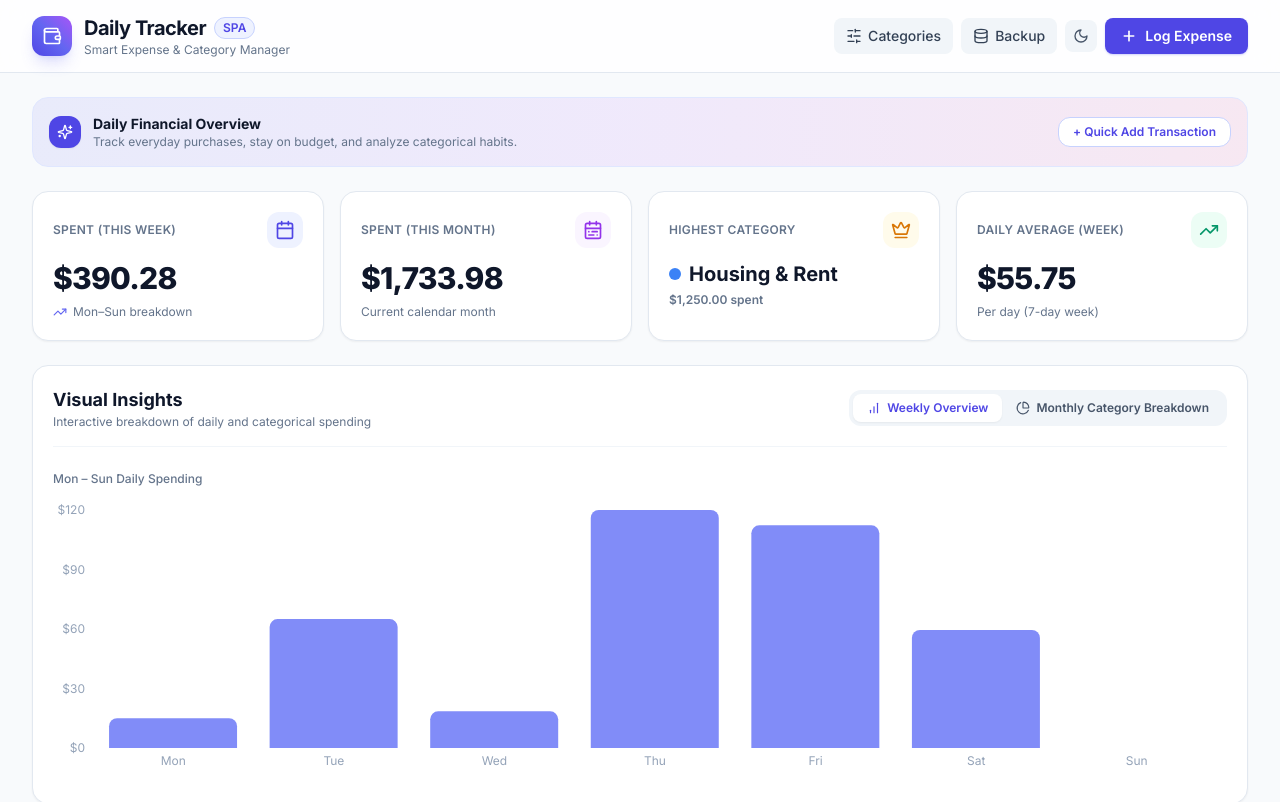
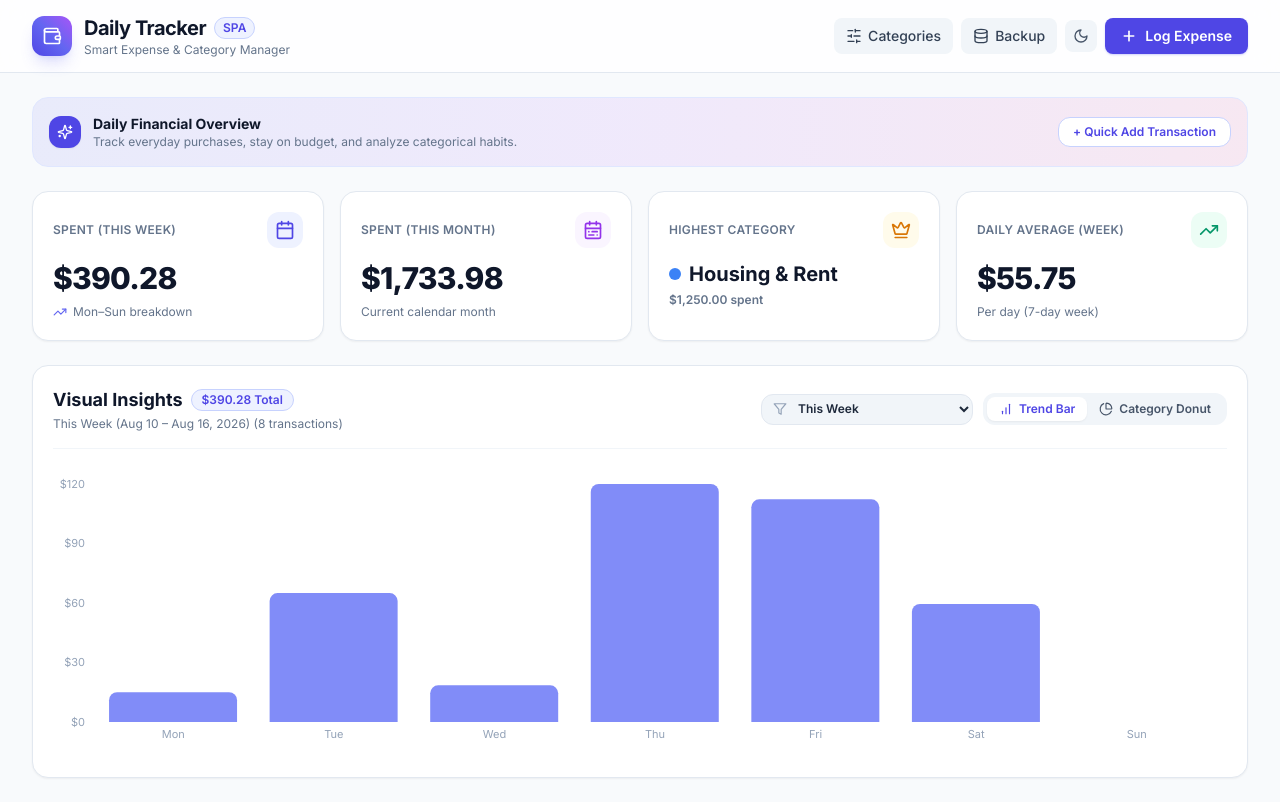
Before and after one commit to beez24/daily_expense_tracker, a Next.js app: page / in a window 1280 px wide. Shown: the top 802 px of the page. Built offline with nearby package versions, Linux system fonts and the light colour scheme.

Commit message:
Add dynamic time period filter to Visual Insights section

```diff
--- a/app/page.tsx
+++ b/app/page.tsx
@@ -15,6 +15,7 @@ import { Heart, ShieldCheck, Sparkles } from "lucide-react";
 export default function TrackerPage() {
   const {
     isLoaded,
+    expenses,
     categories,
     filter,
     setFilter,
@@ -105,10 +106,10 @@ export default function TrackerPage() {
         {/* 1. Summary Metrics Cards */}
         <MetricCards metrics={metrics} />
 
-        {/* 2. Visualizations Section (Weekly Bar Chart & Monthly Donut Chart) */}
+        {/* 2. Visualizations Section with Time Period Filters */}
         <Visualizations
-          weeklyData={weeklyChartData}
-          monthlyData={monthlyCategoryChartData}
+          expenses={expenses}
+          categories={categories}
         />
 
         {/* 3. Transaction Expense List */}
--- a/components/Visualizations.tsx
+++ b/components/Visualizations.tsx
@@ -1,10 +1,10 @@
 "use client";
 
-import React, { useState } from "react";
-import { DaySpending, CategorySpending } from "@/types/expense";
+import React, { useState, useMemo } from "react";
+import { Expense, Category, CategorySpending } from "@/types/expense";
 import { formatCurrency } from "@/lib/utils";
 import { CategoryIcon } from "./CategoryIcon";
-import { BarChart as BarChartIcon, PieChart as PieChartIcon, Info } from "lucide-react";
+import { BarChart as BarChartIcon, PieChart as PieChartIcon, Calendar, Info, Filter } from "lucide-react";
 import {
   BarChart,
   Bar,
@@ -17,26 +17,240 @@ import {
   Pie,
   Sector,
 } from "recharts";
+import {
+  startOfWeek,
+  endOfWeek,
+  startOfMonth,
+  endOfMonth,
+  subWeeks,
+  subMonths,
+  subDays,
+  format,
+  parseISO,
+  isWithinInterval,
+  eachDayOfInterval,
+  isSameDay,
+} from "date-fns";
+
+export type TimePeriodOption =
+  | "this-week"
+  | "last-week"
+  | "this-month"
+  | "last-month"
+  | "last-30-days"
+  | "last-90-days"
+  | "all-time"
+  | "custom";
 
 interface VisualizationsProps {
-  weeklyData: DaySpending[];
-  monthlyData: CategorySpending[];
+  expenses: Expense[];
+  categories: Category[];
 }
 
 export const Visualizations: React.FC<VisualizationsProps> = ({
-  weeklyData,
-  monthlyData,
+  expenses,
+  categories,
 }) => {
-  const [activeTab, setActiveTab] = useState<"weekly" | "monthly">("weekly");
+  const [activeTab, setActiveTab] = useState<"bar" | "donut">("bar");
+  const [timePeriod, setTimePeriod] = useState<TimePeriodOption>("this-week");
+  const [customStartDate, setCustomStartDate] = useState<string>("");
+  const [customEndDate, setCustomEndDate] = useState<string>("");
   const [activeIndex, setActiveIndex] = useState<number>(0);
 
-  const totalMonthlySpending = monthlyData.reduce((acc, curr) => acc + curr.amount, 0);
+  // Reference date (defaults to Aug 15, 2026 or today)
+  const refDate = useMemo(() => new Date("2026-08-15"), []);
+
+  // Compute active date interval based on timePeriod
+  const { start, end, label } = useMemo(() => {
+    let s: Date;
+    let e: Date;
+    let l: string;
+
+    switch (timePeriod) {
+      case "this-week":
+        s = startOfWeek(refDate, { weekStartsOn: 1 });
+        e = endOfWeek(refDate, { weekStartsOn: 1 });
+        l = `This Week (${format(s, "MMM d")} – ${format(e, "MMM d, yyyy")})`;
+        break;
+
+      case "last-week": {
+        const prevWeekRef = subWeeks(refDate, 1);
+        s = startOfWeek(prevWeekRef, { weekStartsOn: 1 });
+        e = endOfWeek(prevWeekRef, { weekStartsOn: 1 });
+        l = `Last Week (${format(s, "MMM d")} – ${format(e, "MMM d, yyyy")})`;
+        break;
+      }
+
+      case "this-month":
+        s = startOfMonth(refDate);
+        e = endOfMonth(refDate);
+        l = `This Month (${format(s, "MMMM yyyy")})`;
+        break;
+
+      case "last-month": {
+        const prevMonthRef = subMonths(refDate, 1);
+        s = startOfMonth(prevMonthRef);
+        e = endOfMonth(prevMonthRef);
+        l = `Last Month (${format(s, "MMMM yyyy")})`;
+        break;
+      }
+
+      case "last-30-days":
+        s = subDays(refDate, 29);
+        e = refDate;
+        l = `Last 30 Days (${format(s, "MMM d")} – ${format(e, "MMM d, yyyy")})`;
+        break;
+
+      case "last-90-days":
+        s = subDays(refDate, 89);
+        e = refDate;
+        l = `Last 90 Days (${format(s, "MMM d")} – ${format(e, "MMM d, yyyy")})`;
+        break;
+
+      case "all-time":
+        if (expenses.length > 0) {
+          const dates = expenses.map((x) => parseISO(x.date)).sort((a, b) => a.getTime() - b.getTime());
+          s = dates[0];
+          e = dates[dates.length - 1];
+        } else {
+          s = startOfMonth(refDate);
+          e = endOfMonth(refDate);
+        }
+        l = `All Time (${format(s, "MMM d, yyyy")} – ${format(e, "MMM d, yyyy")})`;
+        break;
+
+      case "custom":
+        if (customStartDate && customEndDate) {
+          s = parseISO(customStartDate);
+          e = parseISO(customEndDate);
+          l = `Custom (${format(s, "MMM d, yyyy")} – ${format(e, "MMM d, yyyy")})`;
+        } else if (customStartDate) {
+          s = parseISO(customStartDate);
+          e = refDate;
+          l = `From ${format(s, "MMM d, yyyy")}`;
+        } else {
+          s = startOfWeek(refDate, { weekStartsOn: 1 });
+          e = endOfWeek(refDate, { weekStartsOn: 1 });
+          l = "Custom Range";
+        }
+        break;
+
+      default:
+        s = startOfWeek(refDate, { weekStartsOn: 1 });
+        e = endOfWeek(refDate, { weekStartsOn: 1 });
+        l = "This Week";
+    }
+
+    return { start: s, end: e, label: l };
+  }, [timePeriod, customStartDate, customEndDate, refDate, expenses]);
+
+  // Filter expenses strictly within selected date range
+  const filteredExpenses = useMemo(() => {
+    return expenses.filter((exp) => {
+      try {
+        const expDate = parseISO(exp.date);
+        return isWithinInterval(expDate, { start, end });
+      } catch (err) {
+        return false;
+      }
+    });
+  }, [expenses, start, end]);
+
+  const totalPeriodSpending = useMemo(() => {
+    return filteredExpenses.reduce((sum, item) => sum + item.amount, 0);
+  }, [filteredExpenses]);
+
+  // Bar Chart Data (daily points across selected interval)
+  const barChartData = useMemo(() => {
+    try {
+      const days = eachDayOfInterval({ start, end });
+      const today = new Date();
+
+      // If period is <= 31 days, show daily bars
+      if (days.length <= 31) {
+        return days.map((dayDate) => {
+          const dateStr = format(dayDate, "yyyy-MM-dd");
+          const dayName = format(dayDate, "EEE");
+          const fullDateLabel = format(dayDate, "MMM d, yyyy");
+
+          const amount = filteredExpenses
+            .filter((exp) => exp.date === dateStr)
+            .reduce((sum, item) => sum + item.amount, 0);
+
+          return {
+            day: days.length <= 7 ? dayName : format(dayDate, "d MMM"),
+            dateStr,
+            fullDateLabel,
+            amount,
+            isToday: isSameDay(dayDate, today),
+          };
+        });
+      }
+
+      // If period is > 31 days, aggregate by date
+      const dateMap: Record<string, { fullDateLabel: string; amount: number }> = {};
+      filteredExpenses.forEach((exp) => {
+        if (!dateMap[exp.date]) {
+          dateMap[exp.date] = {
+            fullDateLabel: format(parseISO(exp.date), "MMM d, yyyy"),
+            amount: 0,
+          };
+        }
+        dateMap[exp.date].amount += exp.amount;
+      });
+
+      return Object.entries(dateMap)
+        .map(([dateStr, val]) => ({
+          day: format(parseISO(dateStr), "MMM d"),
+          dateStr,
+          fullDateLabel: val.fullDateLabel,
+          amount: val.amount,
+          isToday: isSameDay(parseISO(dateStr), today),
+        }))
+        .sort((a, b) => a.dateStr.localeCompare(b.dateStr));
+    } catch (err) {
+      return [];
+    }
+  }, [start, end, filteredExpenses]);
+
+  // Category Spending Breakdown (Donut Chart) for selected time period
+  const categoryChartData: CategorySpending[] = useMemo(() => {
+    const categoryTotals: Record<string, { amount: number; count: number }> = {};
+
+    filteredExpenses.forEach((exp) => {
+      if (!categoryTotals[exp.categoryId]) {
+        categoryTotals[exp.categoryId] = { amount: 0, count: 0 };
+      }
+      categoryTotals[exp.categoryId].amount += exp.amount;
+      categoryTotals[exp.categoryId].count += 1;
+    });
+
+    return Object.entries(categoryTotals)
+      .map(([catId, { amount, count }]) => {
+        const cat = categories.find((c) => c.id === catId) || {
+          id: catId,
+          name: "Uncategorized",
+          color: "#6B7280",
+          icon: "MoreHorizontal",
+        };
+        const percentage = totalPeriodSpending > 0 ? (amount / totalPeriodSpending) * 100 : 0;
+        return {
+          categoryId: catId,
+          name: cat.name,
+          amount,
+          color: cat.color,
+          icon: cat.icon,
+          percentage,
+          count,
+        };
+      })
+      .sort((a, b) => b.amount - a.amount);
+  }, [filteredExpenses, categories, totalPeriodSpending]);
 
   // Active shape for Donut Chart hover
   // eslint-disable-next-line @typescript-eslint/no-explicit-any
   const renderActiveShape = (props: any) => {
     const { cx, cy, innerRadius, outerRadius, startAngle, endAngle, fill } = props;
-
     return (
       <g>
         <Sector
@@ -53,77 +267,124 @@ export const Visualizations: React.FC<VisualizationsProps> = ({
   };
 
   return (
-    <div className="bg-white dark:bg-slate-900 border border-slate-200 dark:border-slate-800 rounded-2xl p-5 shadow-sm">
-      {/* Header & Tabs */}
-      <div className="flex flex-col sm:flex-row items-start sm:items-center justify-between gap-3 border-b border-slate-100 dark:border-slate-800/80 pb-4 mb-6">
+    <div className="bg-white dark:bg-slate-900 border border-slate-200 dark:border-slate-800 rounded-2xl p-5 shadow-sm space-y-5">
+      {/* Visual Insights Top Bar */}
+      <div className="flex flex-col lg:flex-row lg:items-center justify-between gap-4 border-b border-slate-100 dark:border-slate-800/80 pb-4">
         <div>
-          <h2 className="text-lg font-bold text-slate-900 dark:text-white flex items-center gap-2">
+          <div className="flex items-center gap-2">
+            <h2 className="text-lg font-bold text-slate-900 dark:text-white">
               Visual Insights
             </h2>
-          <p className="text-xs text-slate-500 dark:text-slate-400">
-            Interactive breakdown of daily and categorical spending
+            <span className="px-2.5 py-0.5 text-xs font-semibold rounded-full bg-indigo-50 dark:bg-indigo-950/60 text-indigo-600 dark:text-indigo-400 border border-indigo-200 dark:border-indigo-800/50">
+              {formatCurrency(totalPeriodSpending)} Total
+            </span>
+          </div>
+          <p className="text-xs text-slate-500 dark:text-slate-400 mt-0.5">
+            {label} ({filteredExpenses.length} transaction{filteredExpenses.length !== 1 ? "s" : ""})
           </p>
         </div>
 
-        {/* View Switcher */}
+        {/* Filters & View Controls */}
+        <div className="flex flex-wrap items-center gap-2.5">
+          {/* Time Period Dropdown */}
+          <div className="relative inline-flex items-center">
+            <Filter className="absolute left-3 top-1/2 -translate-y-1/2 h-3.5 w-3.5 text-slate-400 pointer-events-none" />
+            <select
+              value={timePeriod}
+              onChange={(e) => setTimePeriod(e.target.value as TimePeriodOption)}
+              className="pl-8 pr-8 py-1.5 text-xs font-semibold bg-slate-100 dark:bg-slate-800 border border-slate-200 dark:border-slate-700 rounded-xl text-slate-800 dark:text-slate-200 focus:outline-none focus:ring-2 focus:ring-indigo-500 cursor-pointer"
+            >
+              <option value="this-week">This Week</option>
+              <option value="last-week">Last Week</option>
+              <option value="this-month">This Month</option>
+              <option value="last-month">Last Month</option>
+              <option value="last-30-days">Last 30 Days</option>
+              <option value="last-90-days">Last 90 Days</option>
+              <option value="all-time">All Time</option>
+              <option value="custom">Custom Date Range...</option>
+            </select>
+          </div>
+
+          {/* Chart View Switcher */}
           <div className="inline-flex p-1 bg-slate-100 dark:bg-slate-800 rounded-xl">
             <button
-            onClick={() => setActiveTab("weekly")}
-            className={`inline-flex items-center gap-1.5 px-3.5 py-1.5 text-xs font-semibold rounded-lg transition-all ${
-              activeTab === "weekly"
+              onClick={() => setActiveTab("bar")}
+              className={`inline-flex items-center gap-1.5 px-3 py-1 text-xs font-semibold rounded-lg transition-all ${
+                activeTab === "bar"
                   ? "bg-white dark:bg-slate-900 text-indigo-600 dark:text-indigo-400 shadow-sm"
                   : "text-slate-600 dark:text-slate-400 hover:text-slate-900 dark:hover:text-white"
               }`}
             >
               <BarChartIcon className="h-3.5 w-3.5" />
-            <span>Weekly Overview</span>
+              <span>Trend Bar</span>
             </button>
             <button
-            onClick={() => setActiveTab("monthly")}
-            className={`inline-flex items-center gap-1.5 px-3.5 py-1.5 text-xs font-semibold rounded-lg transition-all ${
-              activeTab === "monthly"
+              onClick={() => setActiveTab("donut")}
+              className={`inline-flex items-center gap-1.5 px-3 py-1 text-xs font-semibold rounded-lg transition-all ${
+                activeTab === "donut"
                   ? "bg-white dark:bg-slate-900 text-indigo-600 dark:text-indigo-400 shadow-sm"
                   : "text-slate-600 dark:text-slate-400 hover:text-slate-900 dark:hover:text-white"
               }`}
             >
               <PieChartIcon className="h-3.5 w-3.5" />
-            <span>Monthly Category Breakdown</span>
+              <span>Category Donut</span>
             </button>
           </div>
         </div>
-
-      {/* Tab 1: Weekly Overview Bar Chart */}
-      {activeTab === "weekly" && (
-        <div>
-          <div className="flex items-center justify-between mb-2">
-            <span className="text-xs font-medium text-slate-500 dark:text-slate-400">
-              Mon – Sun Daily Spending
-            </span>
       </div>
 
+      {/* Custom Date Range Picker inputs when custom is selected */}
+      {timePeriod === "custom" && (
+        <div className="p-3 bg-slate-50 dark:bg-slate-800/60 rounded-xl border border-slate-200 dark:border-slate-700 flex flex-wrap items-center gap-3 animate-fade-in text-xs">
+          <div className="flex items-center gap-1.5">
+            <Calendar className="h-3.5 w-3.5 text-slate-400" />
+            <span className="font-semibold text-slate-700 dark:text-slate-300">From:</span>
+            <input
+              type="date"
+              value={customStartDate}
+              onChange={(e) => setCustomStartDate(e.target.value)}
+              className="px-2.5 py-1 bg-white dark:bg-slate-900 border border-slate-200 dark:border-slate-700 rounded-lg text-slate-900 dark:text-white"
+            />
+          </div>
+          <div className="flex items-center gap-1.5">
+            <span className="font-semibold text-slate-700 dark:text-slate-300">To:</span>
+            <input
+              type="date"
+              value={customEndDate}
+              onChange={(e) => setCustomEndDate(e.target.value)}
+              className="px-2.5 py-1 bg-white dark:bg-slate-900 border border-slate-200 dark:border-slate-700 rounded-lg text-slate-900 dark:text-white"
+            />
+          </div>
+        </div>
+      )}
+
+      {/* Tab 1: Bar Chart */}
+      {activeTab === "bar" && (
+        <div>
+          {barChartData.length > 0 ? (
             <div className="h-72 w-full">
               <ResponsiveContainer width="100%" height="100%">
-              <BarChart data={weeklyData} margin={{ top: 15, right: 10, left: -20, bottom: 5 }}>
+                <BarChart data={barChartData} margin={{ top: 15, right: 10, left: -20, bottom: 5 }}>
                   <XAxis
                     dataKey="day"
                     axisLine={false}
                     tickLine={false}
-                  tick={{ fill: "#94a3b8", fontSize: 12 }}
+                    tick={{ fill: "#94a3b8", fontSize: 11 }}
                   />
                   <YAxis
                     axisLine={false}
                     tickLine={false}
-                  tick={{ fill: "#94a3b8", fontSize: 12 }}
+                    tick={{ fill: "#94a3b8", fontSize: 11 }}
                     tickFormatter={(val) => `$${val}`}
                   />
                   <Tooltip
                     // eslint-disable-next-line @typescript-eslint/no-explicit-any
                     content={({ active, payload }: any) => {
                       if (active && payload && payload.length) {
-                      const item: DaySpending = payload[0].payload;
+                        const item = payload[0].payload;
                         return (
                           <div className="bg-slate-900 text-white p-3 rounded-xl shadow-xl text-xs border border-slate-700">
-                          <p className="font-semibold text-slate-300">{item.fullDateLabel} ({item.day})</p>
+                            <p className="font-semibold text-slate-300">{item.fullDateLabel}</p>
                             <p className="text-lg font-bold text-indigo-400 mt-0.5">
                               {formatCurrency(item.amount)}
                             </p>
@@ -139,7 +400,7 @@ export const Visualizations: React.FC<VisualizationsProps> = ({
                     }}
                   />
                   <Bar dataKey="amount" radius={[8, 8, 0, 0]}>
-                  {weeklyData.map((entry, index) => (
+                    {barChartData.map((entry, index) => (
                       <Cell
                         key={`cell-${index}`}
                         fill={entry.isToday ? "#6366f1" : "#818cf8"}
@@ -150,22 +411,27 @@ export const Visualizations: React.FC<VisualizationsProps> = ({
                 </BarChart>
               </ResponsiveContainer>
             </div>
+          ) : (
+            <div className="py-16 text-center text-slate-400 text-xs">
+              No transactions recorded during this time period.
+            </div>
+          )}
         </div>
       )}
 
-      {/* Tab 2: Monthly Category Donut Chart */}
-      {activeTab === "monthly" && (
+      {/* Tab 2: Category Donut Chart */}
+      {activeTab === "donut" && (
         <div className="grid grid-cols-1 md:grid-cols-12 gap-6 items-center">
           {/* Donut Chart Container */}
           <div className="md:col-span-6 h-72 flex items-center justify-center relative">
-            {monthlyData.length > 0 ? (
+            {categoryChartData.length > 0 ? (
               <ResponsiveContainer width="100%" height="100%">
                 <PieChart>
                   <Pie
                     // eslint-disable-next-line @typescript-eslint/no-explicit-any
                     activeIndex={activeIndex as any}
                     activeShape={renderActiveShape}
-                    data={monthlyData}
+                    data={categoryChartData}
                     cx="50%"
                     cy="50%"
                     innerRadius={65}
@@ -174,7 +440,7 @@ export const Visualizations: React.FC<VisualizationsProps> = ({
                     dataKey="amount"
                     onMouseEnter={(_, index) => setActiveIndex(index)}
                   >
-                    {monthlyData.map((entry, index) => (
+                    {categoryChartData.map((entry, index) => (
                       <Cell key={`cell-${index}`} fill={entry.color} />
                     ))}
                   </Pie>
@@ -208,18 +474,18 @@ export const Visualizations: React.FC<VisualizationsProps> = ({
               </ResponsiveContainer>
             ) : (
               <div className="text-center text-slate-400 text-sm">
-                No spending recorded for this month yet.
+                No category spending recorded for this time period.
               </div>
             )}
 
             {/* Center Total overlay */}
-            {monthlyData.length > 0 && (
+            {categoryChartData.length > 0 && (
               <div className="absolute inset-0 pointer-events-none flex flex-col items-center justify-center">
                 <span className="text-[11px] font-semibold text-slate-400 uppercase tracking-wider">
                   Total
                 </span>
                 <span className="text-lg font-bold text-slate-900 dark:text-white">
-                  {formatCurrency(totalMonthlySpending)}
+                  {formatCurrency(totalPeriodSpending)}
                 </span>
               </div>
             )}
@@ -227,8 +493,8 @@ export const Visualizations: React.FC<VisualizationsProps> = ({
 
           {/* Category Breakdown Legend */}
           <div className="md:col-span-6 space-y-2 max-h-72 overflow-y-auto pr-1">
-            {monthlyData.length > 0 ? (
-              monthlyData.map((item, index) => (
+            {categoryChartData.length > 0 ? (
+              categoryChartData.map((item, index) => (
                 <div
                   key={item.categoryId}
                   onMouseEnter={() => setActiveIndex(index)}
```
Lines whose indentation alone changed are shown as unchanged.
